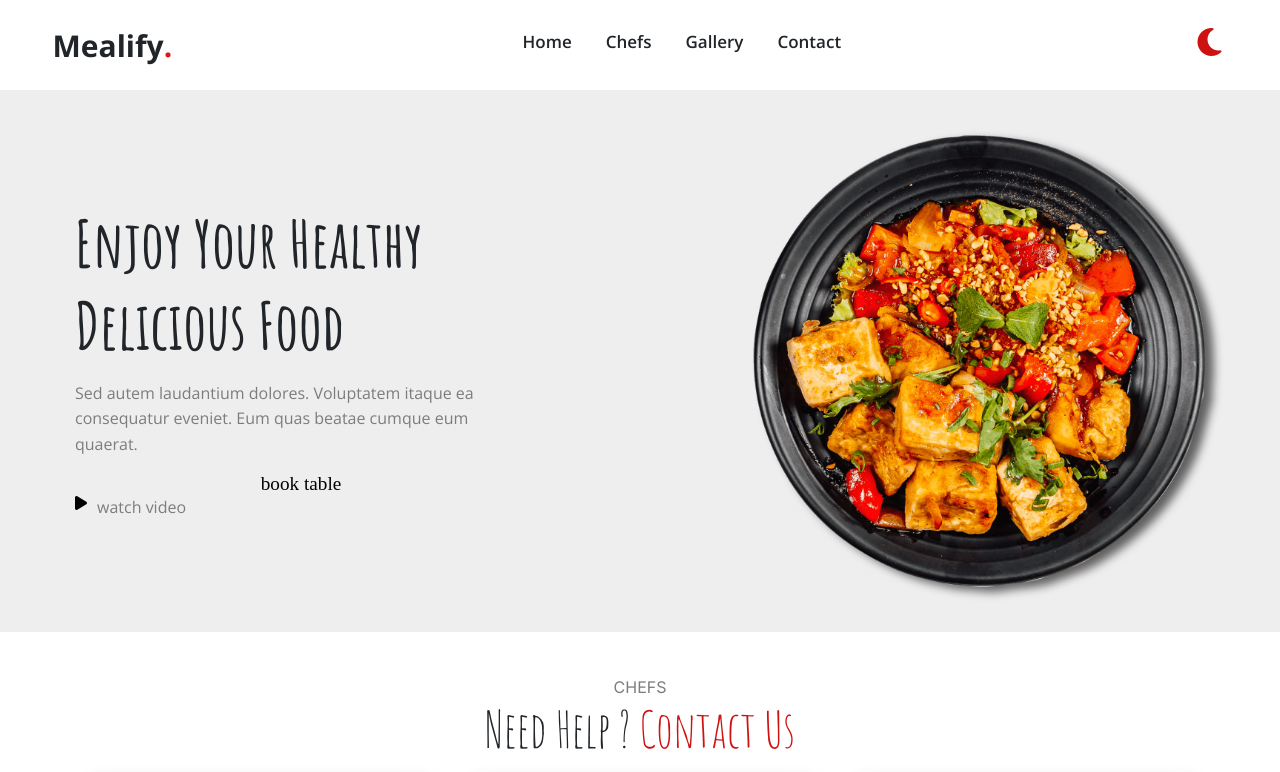
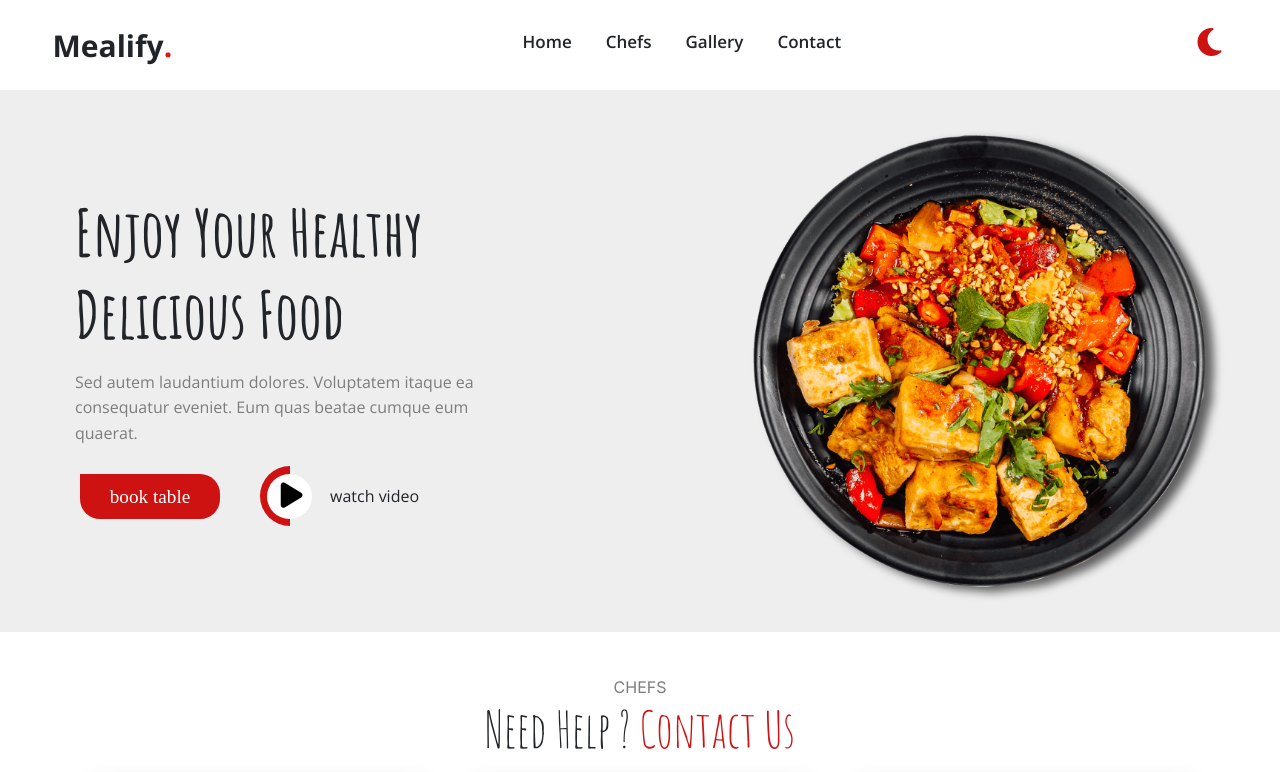
Before and after one commit to moedegy25/Mealify, a plain HTML site: page index.html in a window 1280 px wide. Shown: the top 772 px of the page. Drawn offline with nearby package versions, Linux system fonts and the light colour scheme; grey boxes are pictures that could not be loaded.

Commit message:
Add files via upload

```diff
--- a/index.html
+++ b/index.html
@@ -11,7 +11,7 @@
 <link href="https://fonts.googleapis.com/css2?family=Amatic+SC:wght@400;700&family=Inter:ital,opsz,wght@0,14..32,100..900;1,14..32,100..900&family=Open+Sans:ital,wght@0,300..800;1,300..800&display=swap" rel="stylesheet">
 <link rel="stylesheet" href="style.css" />
 <meta name="viewport" content="width=device-width, initial-scale=1.0">
-<!--  (responsive) هام هام هام جدا السطر ده عشان ابعاد الصفحة تكون مناسبة لجميع الشاشات        -->
+<!--  (responsive) هام  جدا السطر ده عشان ابعاد الصفحة تكون مناسبة لجميع الشاشات        -->
 </head>
 <body>
 
@@ -101,15 +101,15 @@
         <h2>Enjoy Your Healthy
           Delicious Food</h2>
         <p>Sed autem laudantium dolores. Voluptatem itaque ea consequatur eveniet. Eum quas beatae cumque eum quaerat. </p>
-        <div class="bookTable">
-          <div class="book">  <span style=" font-size: larger; margin-top:12px  ;display: block;">book table</span>  </div>
+        <div class="headerButtons">
+          <div class="bookTableButton">  <span style=" font-size: larger; margin-top:12px  ;display: block;">book table</span>  </div>
 
 
 
           <a href="https://youtube.com" target="_blank" class="youtube">
-            <div class="book2">
+            <div class="videoICON">
 
-                <div class="booook">           <i    class="fa-solid fa-play "></i>
+                <div class="videoICONStack">           <i    class="fa-solid fa-play "></i>
                 </div>
 
               </div>
@@ -146,10 +146,6 @@
           <svg   class="lightMode" xmlns="http://www.w3.org/2000/svg" viewBox="0 0 1440 320">
             <path fill="#FFFFFF" fill-opacity="1" d="M0,192L16,165.3C32,139,64,85,96,96C128,107,160,181,192,192C224,203,256,149,288,149.3C320,149,352,203,384,208C416,213,448,171,480,144C512,117,544,107,576,122.7C608,139,640,181,672,197.3C704,213,736,203,768,181.3C800,160,832,128,864,117.3C896,107,928,117,960,138.7C992,160,1024,192,1056,181.3C1088,171,1120,117,1152,122.7C1184,128,1216,192,1248,208C1280,224,1312,192,1344,154.7C1376,117,1408,75,1424,53.3L1440,32L1440,320L1424,320C1408,320,1376,320,1344,320C1312,320,1280,320,1248,320C1216,320,1184,320,1152,320C1120,320,1088,320,1056,320C1024,320,992,320,960,320C928,320,896,320,864,320C832,320,800,320,768,320C736,320,704,320,672,320C640,320,608,320,576,320C544,320,512,320,480,320C448,320,416,320,384,320C352,320,320,320,288,320C256,320,224,320,192,320C160,320,128,320,96,320C64,320,32,320,16,320L0,320Z"></path>
           </svg>
-
-
-
-
            </div>
           <div class="ChefContent">
            <h3>Walter White
@@ -232,7 +228,6 @@
 
 
 
-
          <div class="Chef">
           <div class="chefPhoto">
             <img src="chefs-3.jpg"  />
@@ -273,14 +268,7 @@
 
           </div>
          </div>
-
-
-
-
-
-
      </div>
-
   </div>
 
 <!-- ===================================================================== -->
@@ -527,21 +515,7 @@
       </ul>
 
     </div>
-
-
-
-
-
  </div>
-
-
-
-
-
 </div>
-
-
-
-
 </body>
 </html>
```
